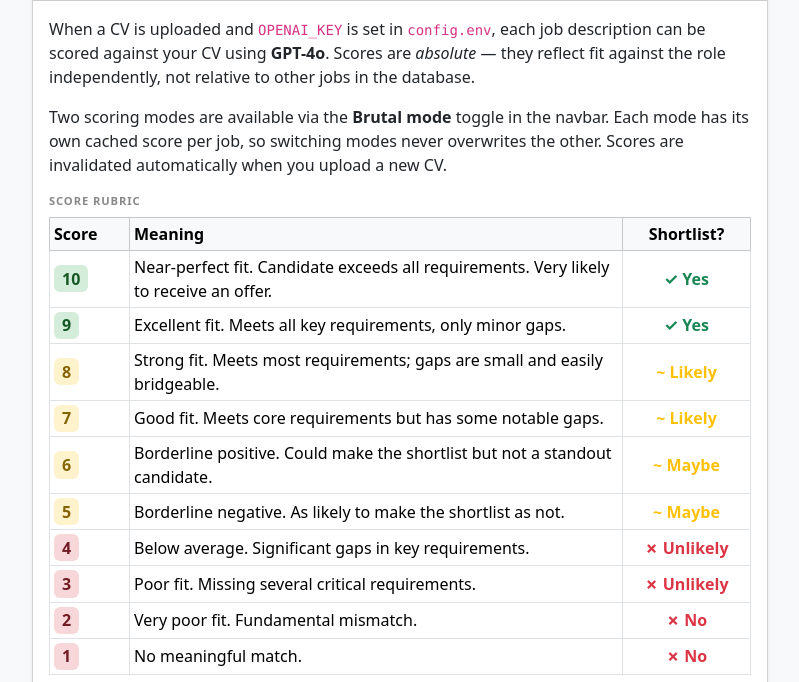
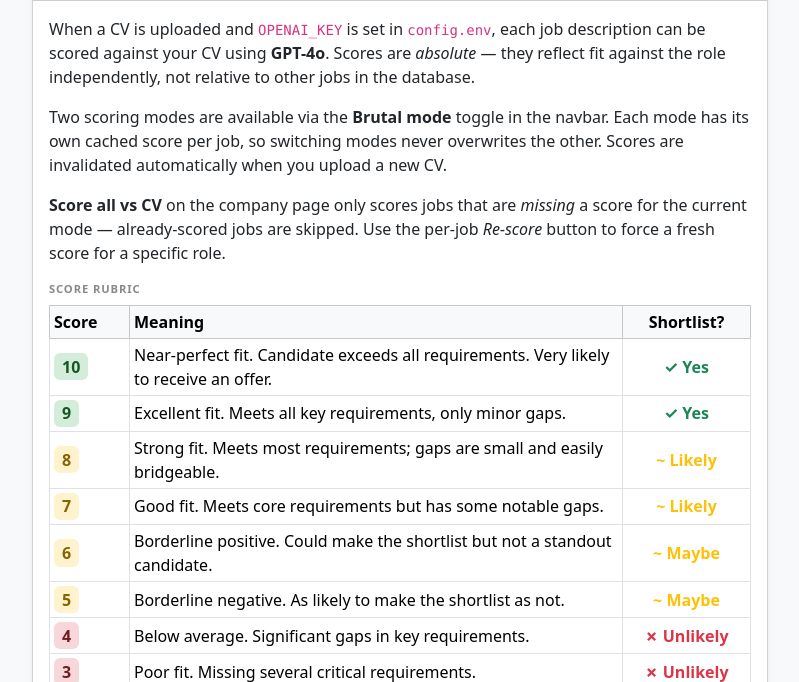
Before and after one commit to sarusso/jobfit, a Flask app: page /help in a window 1280 px wide. Shown: the part 183-865 px from the top of the page, without its empty margins (240-1039 px from the left). Run offline with Flask 3, Linux system fonts and the light colour scheme.

Commit message:
Document 'Score all vs CV' behaviour in help page
Co-Authored-By: Claude Sonnet 4.6 <noreply@anthropic.com>

```diff
--- a/templates/help.html
+++ b/templates/help.html
@@ -21,6 +21,11 @@
       Two scoring modes are available via the <strong>Brutal mode</strong> toggle in the navbar.
       Each mode has its own cached score per job, so switching modes never overwrites the other.
       Scores are invalidated automatically when you upload a new CV.
+    </p>
+    <p>
+      <strong>Score all vs CV</strong> on the company page only scores jobs that are
+      <em>missing</em> a score for the current mode — already-scored jobs are skipped.
+      Use the per-job <em>Re-score</em> button to force a fresh score for a specific role.
     </p>
 
     <div class="section-title">Score rubric</div>
```
